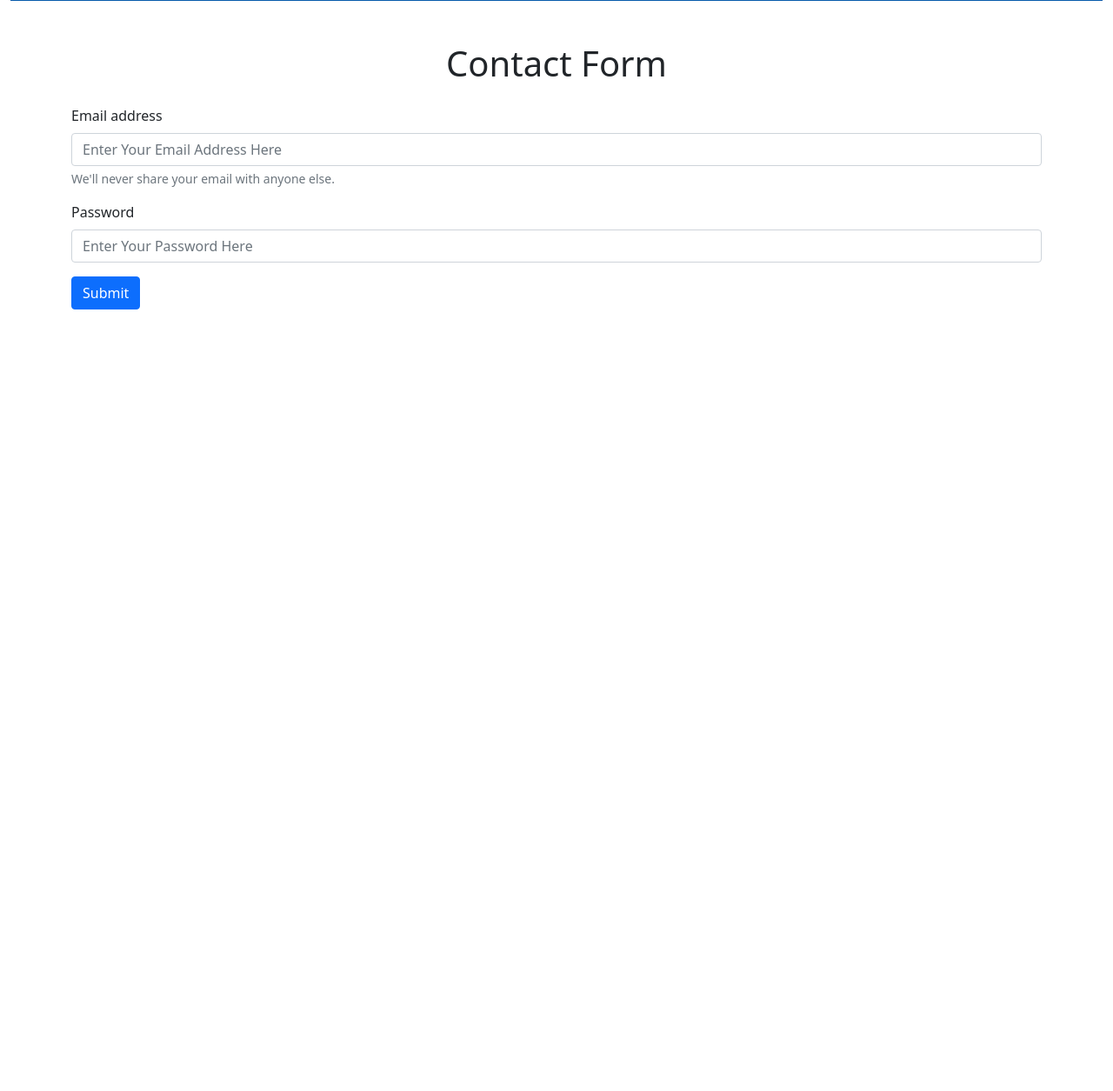
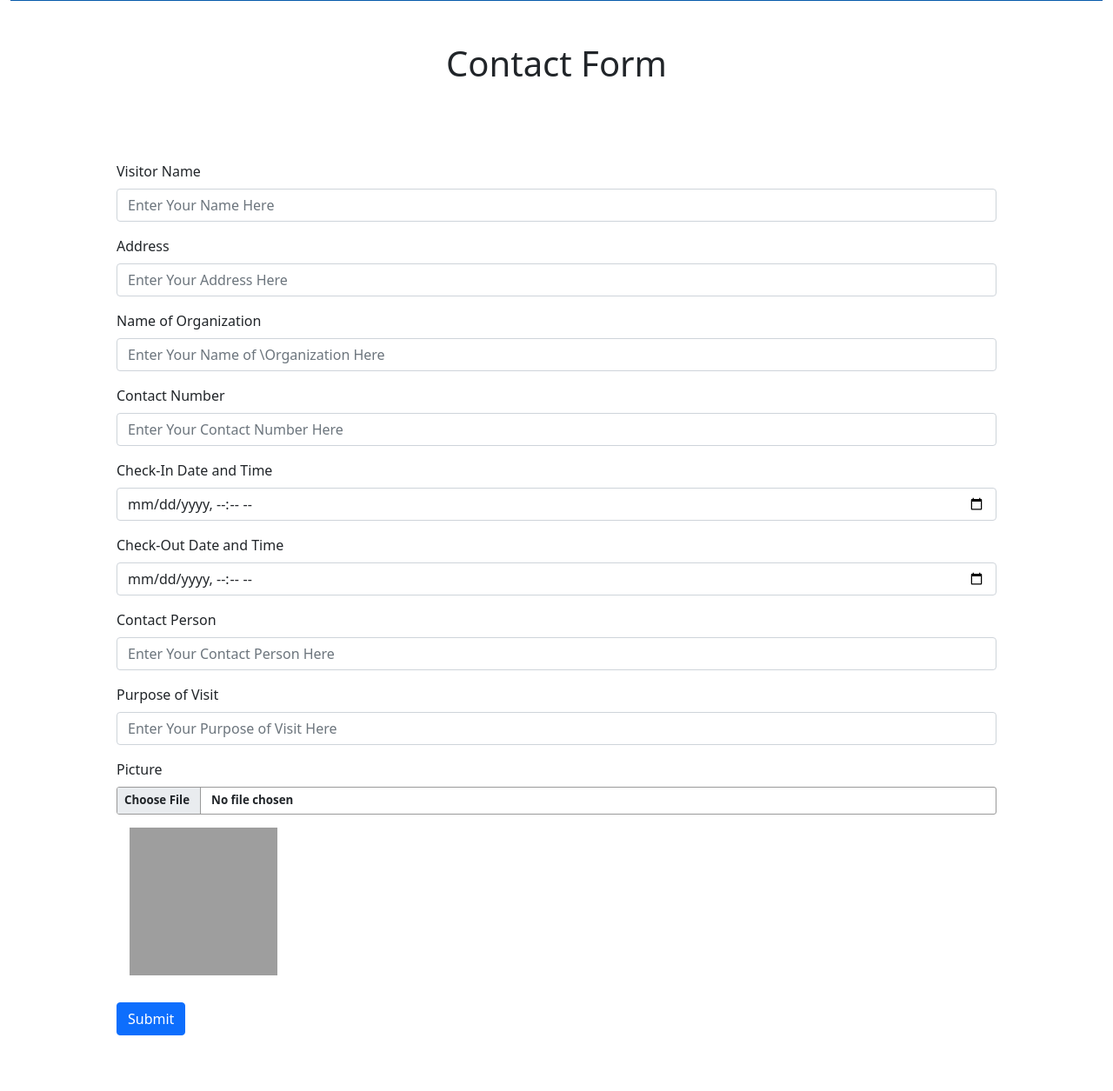
Before and after one commit to izaansohail/Django_Testing, a Django app: page /contact in a window 1280 px wide. Shown: the part 579-1834 px from the top of the page at 87% size. Before the commit the page ends 935 px from the top, so only its background shows below. Run offline with Django 3.2, Linux system fonts and the light colour scheme; some libraries are stand-ins or nearby versions; grey boxes are pictures that could not be loaded.

Commit message:
6th July 2021

```diff
--- a/templates/base.html
+++ b/templates/base.html
@@ -5,9 +5,11 @@
     <meta charset="utf-8">
     <meta name="viewport" content="width=device-width, initial-scale=1">
 
+
     <!-- Bootstrap CSS -->
     <link href="https://cdn.jsdelivr.net/npm/bootstrap@5.0.2/dist/css/bootstrap.min.css" rel="stylesheet" integrity="sha384-EVSTQN3/azprG1Anm3QDgpJLIm9Nao0Yz1ztcQTwFspd3yD65VohhpuuCOmLASjC" crossorigin="anonymous">
-
+    <!-- jquery -->
+    <script src="http://ajax.googleapis.com/ajax/libs/jquery/1.7.1/jquery.min.js" type="text/javascript"></script>
     <title> {% block title %} {% endblock title %} Izaans Django</title>
   </head>
   <body>
--- a/templates/contact.html
+++ b/templates/contact.html
@@ -5,20 +5,80 @@
 {% block body %}
 <img class = " container-fluid my-4" src="/static/img/1.png" class="d-block w-100" alt="..." width="0px" height="500px">
 <h1 class = "text-center my-4"> Contact Form</h1>
-<div class = container>
+<div class = container style="padding: 4rem;">
 
 <form method="post" action="/contact">
   {% csrf_token %}
-    <div class="mb-3">
-    <label for="Email1-Address" class="form-label">Email address</label>
-    <input type="email" class="form-control" id="Email" name="Email" aria-describedby="emailHelp" placeholder="Enter Your Email Address Here">
-    <div id="emailHelp" class="form-text">We'll never share your email with anyone else.</div>
+  <div class="mb-3">
+    <label for="Name" class="form-label">Visitor Name</label>
+    <input type="text" class="form-control" id="Name" name="Name" aria-describedby="emailHelp" placeholder="Enter Your Name Here">
+    <div id="emailHelp" class="form-text"></div>
   </div>
   <div class="mb-3">
-    <label for="exampleInputPassword1" class="form-label">Password</label>
-    <input type="password" class="form-control" id="Password" name="Password" placeholder="Enter Your Password Here">
+    <label for="Address" class="form-label">Address</label>
+    <input type="text" class="form-control" id="Address" name="Address" placeholder="Enter Your Address Here">
   </div>
-  <button type="submit" class="btn btn-primary">Submit</button>
+  <div class="mb-3">
+    <label for="Organization" class="form-label">Name of Organization</label>
+    <input type="text" class="form-control" id="Organization" name="Organization" placeholder="Enter Your Name of \Organization Here">
+  </div>
+  <div class="mb-3">
+    <label for="Contact_Number" class="form-label">Contact Number</label>
+    <input type="number" class="form-control" id="Contact_Number" name="Contact_Number" placeholder="Enter Your Contact Number Here">
+  </div>
+  <div class="mb-3">
+    <label for="Check-In" class="form-label">Check-In Date and Time</label>
+    <input type="datetime-local" class="form-control" id="Check-In" name="Check-In" placeholder="Enter Your Check-In Date Here">
+  </div>
+  <div class="mb-3">
+    <label for="Check-Out" class="form-label">Check-Out Date and Time</label>
+    <input type="datetime-local" class="form-control" id="Check-Out" name="Check-Out" placeholder="Enter Your Check-Out Date Here">
+  </div>
+  <div class="mb-3">
+    <label for="Contact_Person" class="form-label">Contact Person</label>
+    <input type="text" class="form-control" id="Contact_Person" name="Contact_Person" placeholder="Enter Your Contact Person Here">
+  </div>
+  <div class="mb-3">
+    <label for="Purpose" class="form-label">Purpose of Visit</label>
+    <input type="text" class="form-control" id="Purpose" name="Purpose" placeholder="Enter Your Purpose of Visit Here">
+  </div>
+  <div class="mb-3">
+    <label for="Picture" class="form-label">Picture</label>
+    <input type="file"  class="form-control" name="file" accept="image/*" aria-label="File browser example"
+            style="padding: 30px;
+            content: 'Select some files';
+            display: inline-block;
+            background: linear-gradient(top, #f9f9f9, #e3e3e3);
+            border: 1px solid #999;
+            border-radius: 3px;
+            padding: 5px 8px;
+            outline: none;
+            white-space: nowrap;
+            cursor: pointer;
+            text-shadow: 1px 1px #fff;
+            font-weight: 700;
+            font-size: 10pt;"
+            id="imgInp">
+                   <img id="blah" src="../static/img/3.jpg" alt="your image" style="width: 200px; height: 200px; padding: 15px;" />
+            <script>
+            function readURL(input) {
+              if (input.files && input.files[0]) {
+                var reader = new FileReader();
+
+                reader.onload = function (e) {
+                  $('#blah').attr('src', e.target.result);
+                }
+
+                reader.readAsDataURL(input.files[0]);
+              }
+            }
+
+            $("#imgInp").change(function(){
+            readURL(this);
+            });
+        </script>
+  </div>
+  <button style="flex: content;" type="submit" class="btn btn-primary">Submit</button>
 </form>
 </div>
 {% endblock body %}
```
